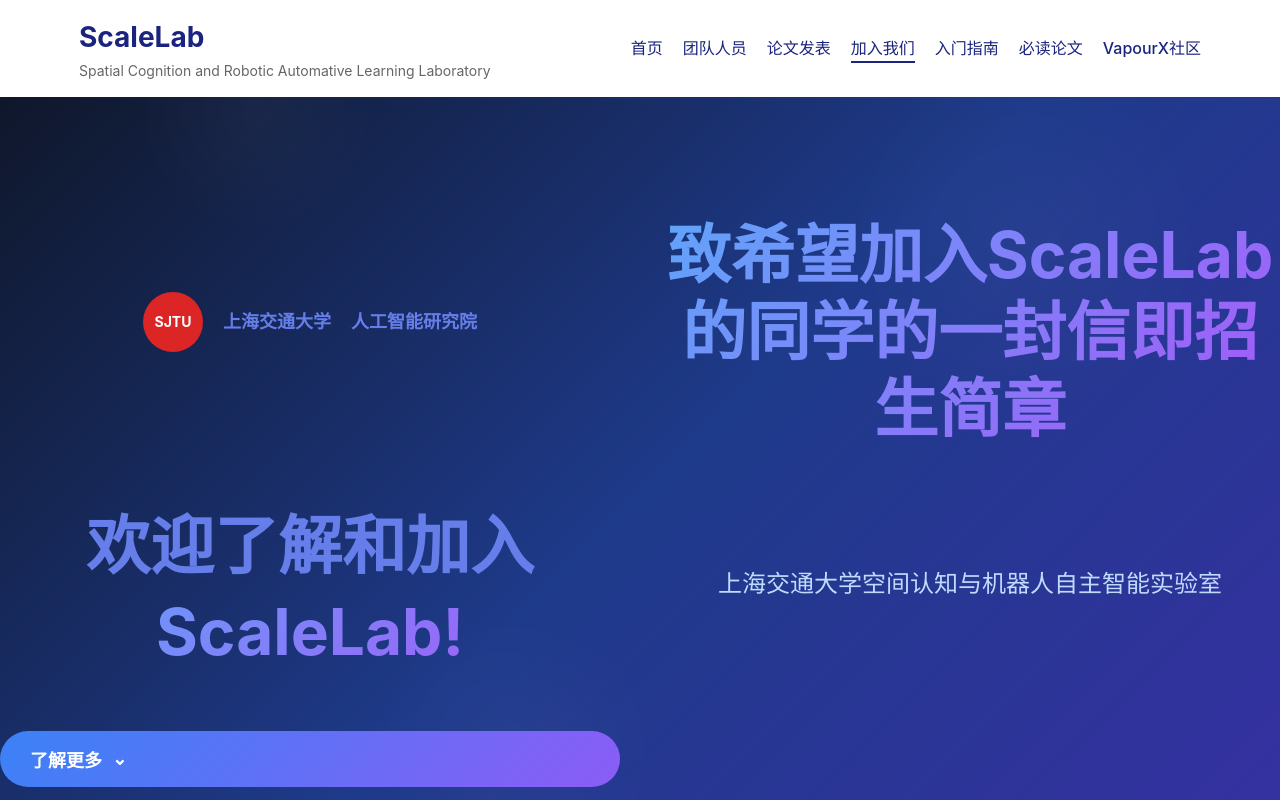
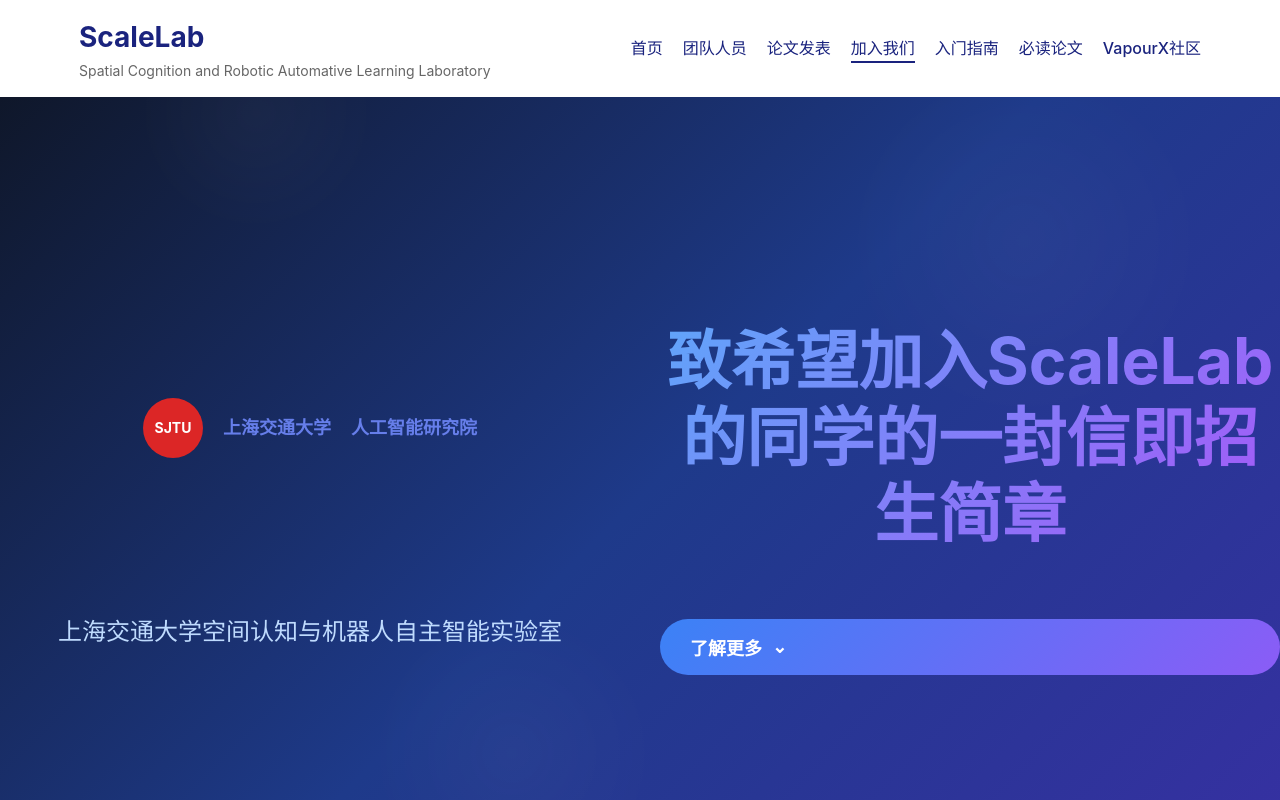
Before and after one commit to ScaleLab-SJTU/ScaleLab-SJTU.github.io, a plain HTML site: page join.html in a window 1280 px wide. Shown: the top 800 px of the page. Drawn offline with Linux system fonts and the light colour scheme.

Commit message:
Update join.html

```diff
--- a/join.html
+++ b/join.html
@@ -624,10 +624,10 @@
                 </a>
             </h1>
 
-            <h1 style="color: #667eea;">
+<!--             <h1 style="color: #667eea;">
                 欢迎了解和加入
                 <span class="highlight">ScaleLab!</span>
-            </h1>
+            </h1> -->
 
             <p>上海交通大学空间认知与机器人自主智能实验室</p>
 
```
